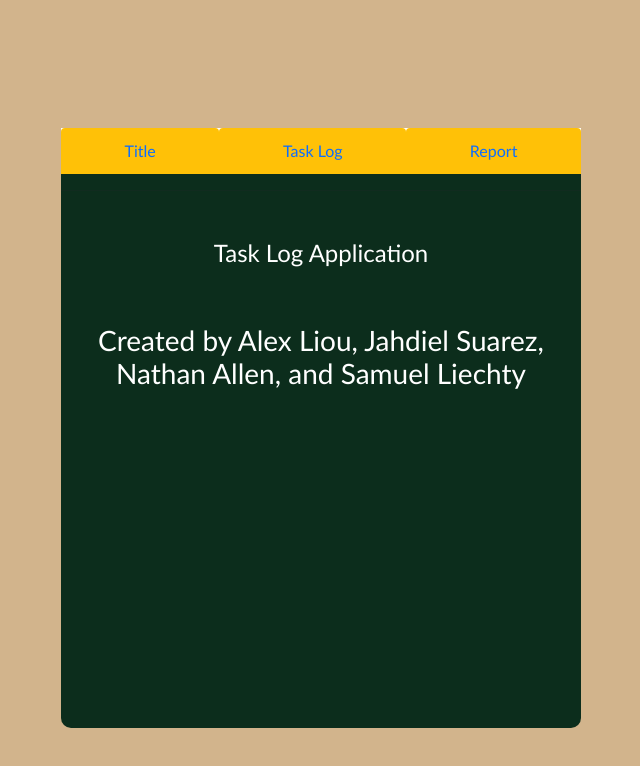
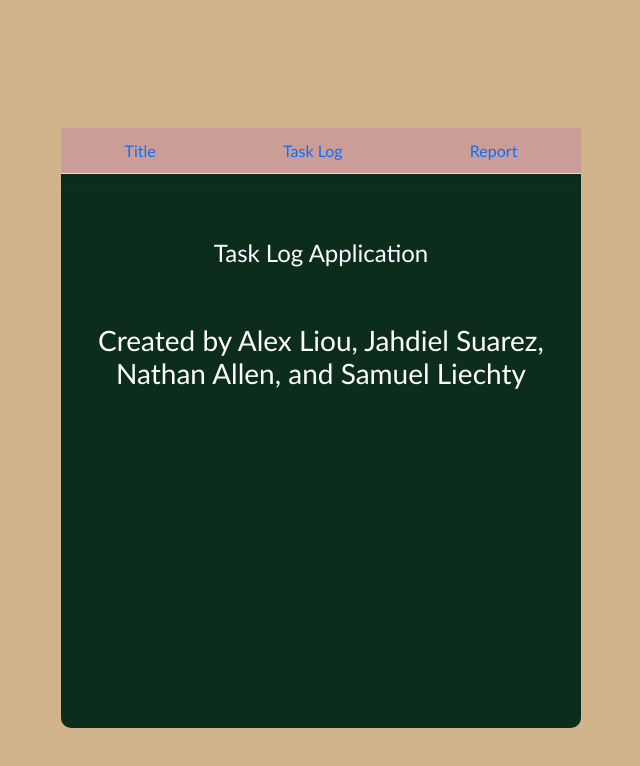
Before and after one commit to jahdiel4j/TaskLog, a React (Create React App) app: page / in a window 1280 px wide. Shown: the top 766 px of the page, without its empty margins (319-959 px from the left). Built offline with nearby package versions, Linux system fonts and the light colour scheme.

Commit message:
figured out how to change color of navbar buttons to any custom color

```diff
--- a/src/components/NavBar.css
+++ b/src/components/NavBar.css
@@ -1,4 +1,4 @@
-.Link {
+/* .Link {
     font: bold 11px Arial;
     text-decoration: none;
     background-color: #EEEEEE;
@@ -9,9 +9,10 @@
     border-bottom: 1px solid #333333;
     border-left: 1px solid #CCCCCC;
   }
+*/
 
 li {
-  background-color: white;
+  background-color: #ca9e97
 }
 
 a {
--- a/src/components/NavBar.js
+++ b/src/components/NavBar.js
@@ -8,13 +8,13 @@ export default class Navbar extends Component {
         return (
             <ul class="nav nav-tabs justify-content-center nav-fill">
                 <li class="nav-item" role="presentation">
-                    <Link class="nav-link border-3 bg-warning" aria-current="page" data-bs-toggle="tab" to="/">Title</Link>
+                    <Link class="nav-link border-3" aria-current="page" data-bs-toggle="tab" to="/">Title</Link>
                 </li>
                 <li class="nav-item" role="presentation">
-                    <Link class="nav-link border-3 bg-warning" aria-current="page" data-bs-toggle="tab" to="/task">Task Log</Link>
+                    <Link class="nav-link border-3" aria-current="page" data-bs-toggle="tab" to="/task">Task Log</Link>
                 </li>
                 <li class="nav-item" role="presentation">
-                    <Link class="nav-link border-3 bg-warning" aria-current="page" data-bs-toggle="tab" to="/report">Report</Link>
+                    <Link class="nav-link border-3" aria-current="page" data-bs-toggle="tab" to="/report">Report</Link>
                 </li>
             </ul>
         );
```
